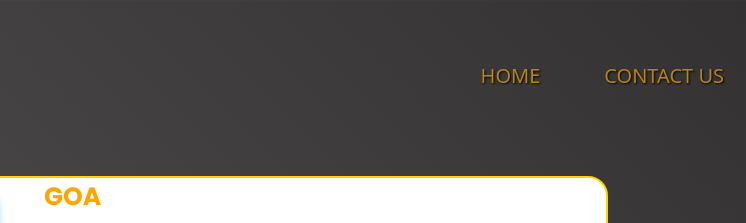
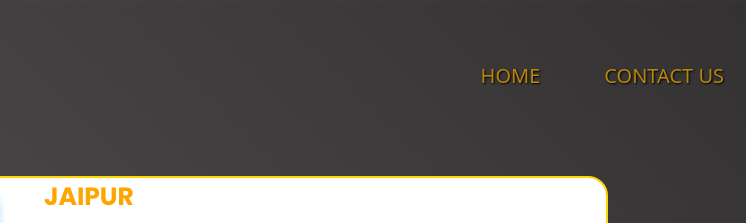
Before and after one commit to sai2963/duduka_travelworld, a plain HTML site: page places.html in a window 1280 px wide. Shown: the top 223 px of the page, 534-1280 px from the left. Drawn offline with nearby package versions, Linux system fonts and the light colour scheme.

Commit message:
Update places.html

```diff
--- a/places.html
+++ b/places.html
@@ -29,7 +29,7 @@
                     <img src="/images/goa.jpg" alt="">
                     <ul>
                         <li>
-                            <b>Goa</b><br>
+                            <b>jaipur</b><br>
                         </li>
                         <li>
                             <p>Goa, India, is a tropical paradise known for its stunning beaches, rich culture, and
```
